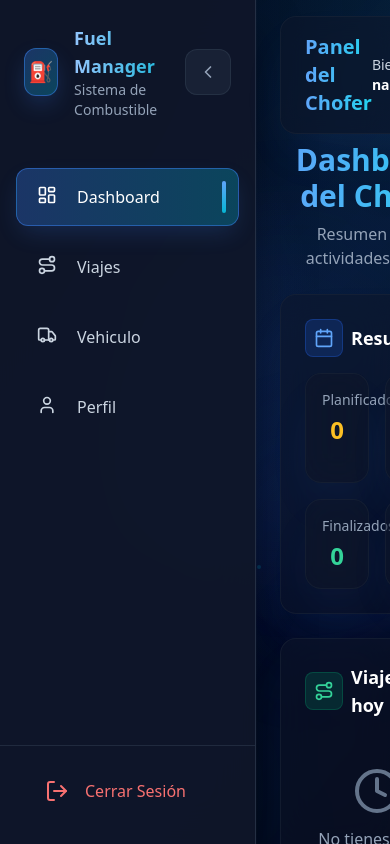
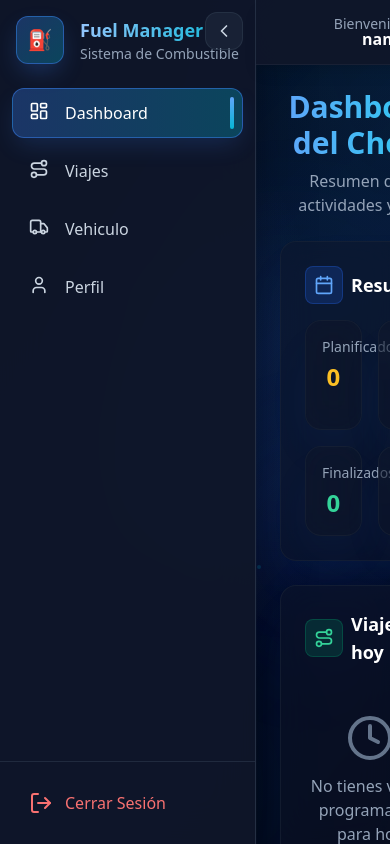
Before and after one commit to ArielParedesLozada/Proyecto-Final-Distribuidas, a React app in the folder frontend/: page /driver in a window 390 px wide. Both pictures are taken after typing "name@example.com", "Sample123" into the empty fields and a click on the button "Iniciar Sesión". Built offline with nearby package versions, Linux system fonts and the light colour scheme; the HTML template or start-up script is replaced by a standard one.

Commit message:
Se mejoro el slidebar para que sea mas responsivo

```diff
--- a/frontend/src/pages/drivers/DriverPage.tsx
+++ b/frontend/src/pages/drivers/DriverPage.tsx
@@ -5,47 +5,47 @@ import ScrollableContainer from "../../shared/ScrollableContainer";
 import { driverNavItems } from "../../utils/driverNav";
 import { useAuth } from "../../hooks/useAuth";
 import BackgroundEffects from "../../components/auth/BackgroundEffects";
+import { User } from "lucide-react";
 
 const DriverPage: React.FC = () => {
     const navigate = useNavigate();
     const { logout, user } = useAuth();
 
+    const displayName = user?.name || "Chofer";
+
     return (
-        // Layout a pantalla completa. El scroll NO está aquí.
         <div className="flex h-screen text-white relative overflow-hidden">
-            {/* Fondo animado (detrás de todo) */}
             <BackgroundEffects />
-
-            {/* Sidebar fijo (no scrollea) */}
             <div className="relative z-10 h-full">
                 <Sidebar
-                    brand={{
-                        full: "Fuel Manager",
-                        short: "FM",
-                        onClickBrand: () => navigate("/driver"),
-                    }}
+                    brand={{ full: "Fuel Manager", short: "FM", onClickBrand: () => navigate("/driver") }}
                     items={driverNavItems}
                     onSignOut={logout}
                 />
             </div>
 
-            {/* Panel derecho: header fijo + contenido con scroll independiente */}
             <main className="flex-1 flex flex-col relative z-10">
-                {/* Header pegajoso dentro del panel derecho */}
-                <header className="fuel-card border-b border-slate-800/60 px-6 py-4 mx-6 mt-4 mb-2 backdrop-blur flex justify-between items-center sticky top-0 z-20">
-                    <div className="text-xl font-bold bg-gradient-to-r from-blue-400 to-cyan-400 bg-clip-text text-transparent">
-                        Panel del Chofer
-                    </div>
-                    <div className="text-sm text-slate-300">
-                        Bienvenido,{" "}
-                        <span className="text-white font-semibold">
-                            {user?.name || "Usuario"}
-                        </span>
+                <header
+                    className="sticky top-0 z-20 border-b border-slate-800/60 px-6 py-3 shadow-lg"
+                    style={{
+                        backgroundColor: "rgba(15, 23, 42, 0.95)",
+                        backdropFilter: "blur(20px)",
+                    }}
+                >
+                    <div className="w-full flex items-center justify-end gap-3">
+                        <div className="text-right">
+                            <div className="text-slate-400 text-sm leading-none">Bienvenido</div>
+                            <div className="font-semibold text-white leading-none">
+                                {displayName}
+                            </div>
+                        </div>
+                        <div className="w-10 h-10 rounded-full bg-gradient-to-tr from-blue-600 to-cyan-500 flex items-center justify-center border border-cyan-400/40">
+                            <User className="w-5 h-5 text-white" />
+                        </div>
                     </div>
                 </header>
 
-                {/* Contenido scrollable (solo esta área se desplaza) */}
-                <ScrollableContainer className="flex-1 px-6 pb-6">
+                <ScrollableContainer className="flex-1 p-6">
                     <Outlet />
                 </ScrollableContainer>
             </main>
--- a/frontend/src/shared/Sidebar.tsx
+++ b/frontend/src/shared/Sidebar.tsx
@@ -36,15 +36,23 @@ const Sidebar: React.FC<Props> = ({
                 onClick={brand.onClickBrand}
                 title={brand.full}
             >
-                <div className="sidebar-brand-logo h-12 w-12 rounded-xl grid place-content-center shadow-lg transition-all duration-300">
-                    {brand.logo ?? <span className="text-blue-300 font-bold text-xl group-hover:text-blue-200 transition-colors">⛽</span>}
+                <div className="sidebar-brand-logo h-12 w-12 rounded-xl grid place-content-center shadow-lg transition-all duration-300 shrink-0">
+                    {brand.logo ?? (
+                        <span className="text-blue-300 font-bold text-xl group-hover:text-blue-200 transition-colors">
+                            ⛽
+                        </span>
+                    )}
                 </div>
+
+                {/* Sólo texto cuando está expandido */}
                 {!collapsed && (
-                    <div className="leading-tight">
-                        <div className="sidebar-brand-text text-lg font-bold transition-all duration-300">
+                    <div className="leading-tight min-w-0">
+                        <div className="sidebar-brand-text text-lg font-bold truncate">
                             {brand.full}
                         </div>
-                        <div className="text-sm text-slate-400 group-hover:text-slate-300 transition-colors">Sistema de Combustible</div>
+                        <div className="text-sm text-slate-400 group-hover:text-slate-300 transition-colors truncate">
+                            Sistema de Combustible
+                        </div>
                     </div>
                 )}
             </div>
@@ -55,60 +63,84 @@ const Sidebar: React.FC<Props> = ({
     return (
         <aside
             className={[
-                "sidebar-container flex h-screen flex-col transition-all duration-300 relative z-50",
-                collapsed ? "w-[68px]" : "w-64",
+                "sidebar-container relative z-50 h-screen flex flex-col transition-all duration-300 shrink-0",
+                collapsed ? "w-20" : "w-64", // ancho más cómodo en modo compacto
                 className,
             ].join(" ")}
         >
-            {/* Header */}
-            <div className="flex items-center justify-between p-6 pb-4">
-                {Brand}
+            {/* Botón de colapsar SIEMPRE visible */}
             <button
-                    className="sidebar-toggle-btn p-3 rounded-xl transition-all duration-300 group"
+                className="sidebar-toggle-btn absolute top-3 right-3 p-2 rounded-xl transition-all duration-300 z-50"
                 onClick={() => setCollapsed((v) => !v)}
                 aria-label="toggle sidebar"
+                title={collapsed ? "Expandir" : "Contraer"}
             >
                 {collapsed ? (
-                        <ChevronRight className="w-5 h-5 text-slate-400 group-hover:text-white transition-colors" />
+                    <ChevronRight className="w-5 h-5 text-slate-300" />
                 ) : (
-                        <ChevronLeft className="w-5 h-5 text-slate-400 group-hover:text-white transition-colors" />
+                    <ChevronLeft className="w-5 h-5 text-slate-300" />
                 )}
             </button>
-            </div>
 
-            {/* Nav */}
-            <nav className="mt-8 flex-1 space-y-3 px-4">
-                {items.map((it) => (
+            {/* Encabezado/Logo */}
+            <div className="px-4 pt-4 pb-2">{Brand}</div>
+
+            {/* Navegación (con scroll si se llena) */}
+            <nav className="mt-4 flex-1 px-3 overflow-y-auto overflow-x-hidden">
+                <div className="space-y-2">
+                    {items.map((it) => {
+                        const active = isActive(it.to, it.exact);
+                        return (
                             <Link
                                 key={it.key}
                                 to={it.to}
+                                title={collapsed ? it.label : undefined}
                                 className={[
-                            "no-underline focus:outline-none group flex items-center gap-4 rounded-xl px-5 py-4 text-sm transition-all duration-300 relative",
-                            isActive(it.to, it.exact) ? "sidebar-nav-active" : "sidebar-nav-inactive"
+                                    "no-underline focus:outline-none group flex items-center rounded-xl px-4 py-3 text-sm transition-all duration-300 relative",
+                                    active ? "sidebar-nav-active" : "sidebar-nav-inactive",
+                                    collapsed ? "justify-center" : "gap-3",
                                 ].join(" ")}
                             >
-                        <span className="w-6 h-6 shrink-0 transition-colors duration-300">{it.icon}</span>
-                        {!collapsed && <span className="font-medium transition-all duration-300 text-base">{it.label}</span>}
-                        {isActive(it.to, it.exact) && (
+                                <span className="w-6 h-6 shrink-0 transition-colors duration-300">
+                                    {it.icon}
+                                </span>
+
+                                {/* Etiqueta sólo cuando está expandido */}
+                                {!collapsed && (
+                                    <span className="font-medium text-base">{it.label}</span>
+                                )}
+
+                                {/* Barra de estado activa */}
+                                {active && !collapsed && (
                                     <div
-                                className="absolute right-3 w-1 h-8 rounded-full"
+                                        className="absolute right-2 w-1 h-8 rounded-full"
                                         style={{
-                                    background: 'linear-gradient(180deg, #60a5fa 0%, #06b6d4 100%)'
+                                            background:
+                                                "linear-gradient(180deg, #60a5fa 0%, #06b6d4 100%)",
                                         }}
-                            ></div>
+                                    />
                                 )}
                             </Link>
-                ))}
+                        );
+                    })}
+                </div>
             </nav>
 
-            {/* Footer: Sign out */}
-            <div className="p-6 pt-4" style={{ borderTop: '1px solid rgba(51, 65, 85, 0.5)' }}>
+            {/* Footer siempre visible (icono centrado si está colapsado) */}
+            <div
+                className="mt-auto px-3 py-4"
+                style={{ borderTop: "1px solid rgba(51, 65, 85, 0.5)" }}
+            >
                 <button
                     onClick={onSignOut}
-                    className="sidebar-logout-btn w-full flex items-center gap-4 rounded-xl px-5 py-4 text-sm transition-all duration-300 group"
+                    title={collapsed ? "Cerrar Sesión" : undefined}
+                    className={[
+                        "sidebar-logout-btn w-full flex items-center rounded-xl px-4 py-3 text-sm transition-all duration-300 group",
+                        collapsed ? "justify-center" : "gap-3",
+                    ].join(" ")}
                 >
                     <LogOut className="w-6 h-6 group-hover:scale-110 transition-transform duration-300" />
-                    <span className={collapsed ? "hidden" : "inline font-medium text-base"}>Cerrar Sesión</span>
+                    {!collapsed && <span className="font-medium text-base">Cerrar Sesión</span>}
                 </button>
             </div>
         </aside>
```
Lines whose indentation alone changed are shown as unchanged.
